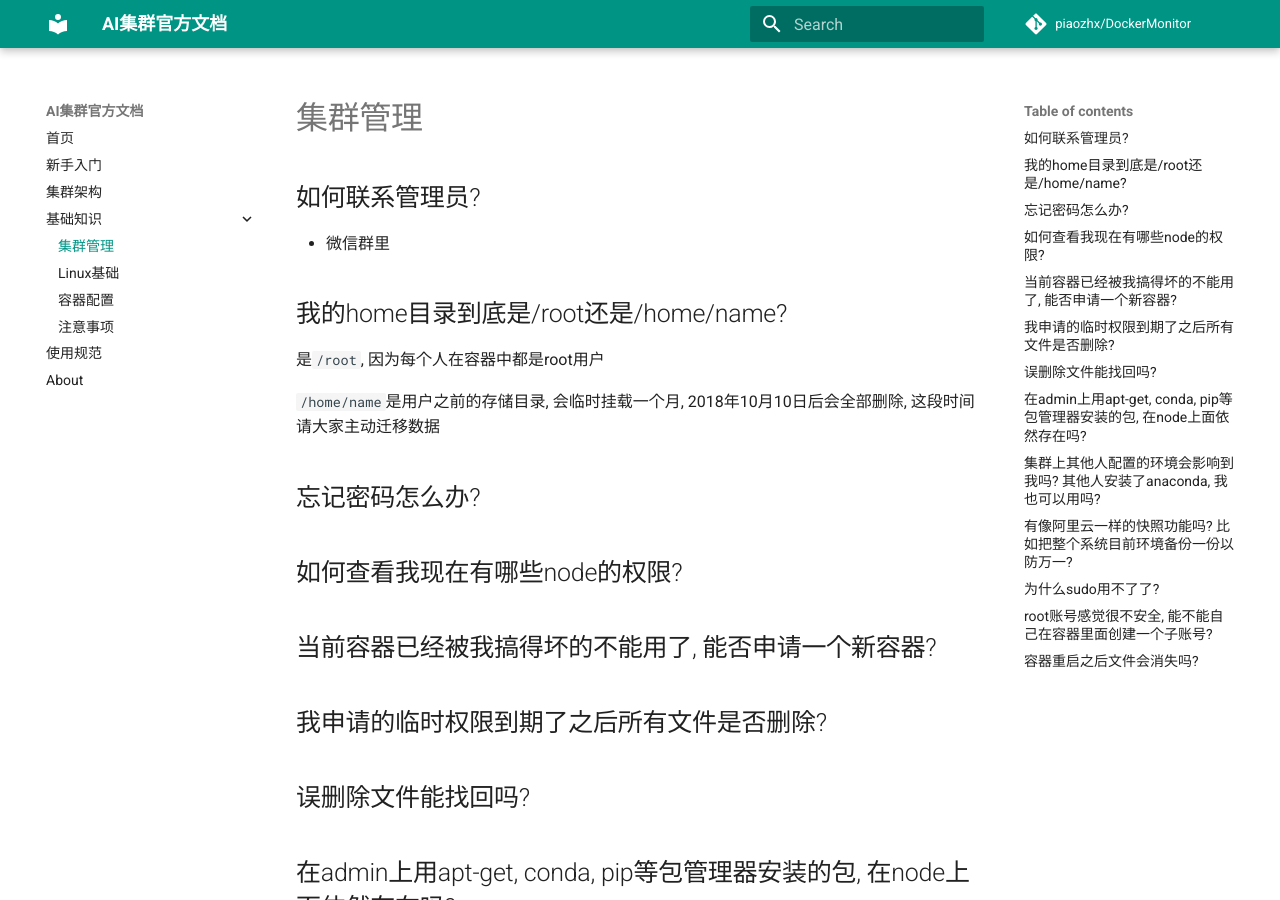
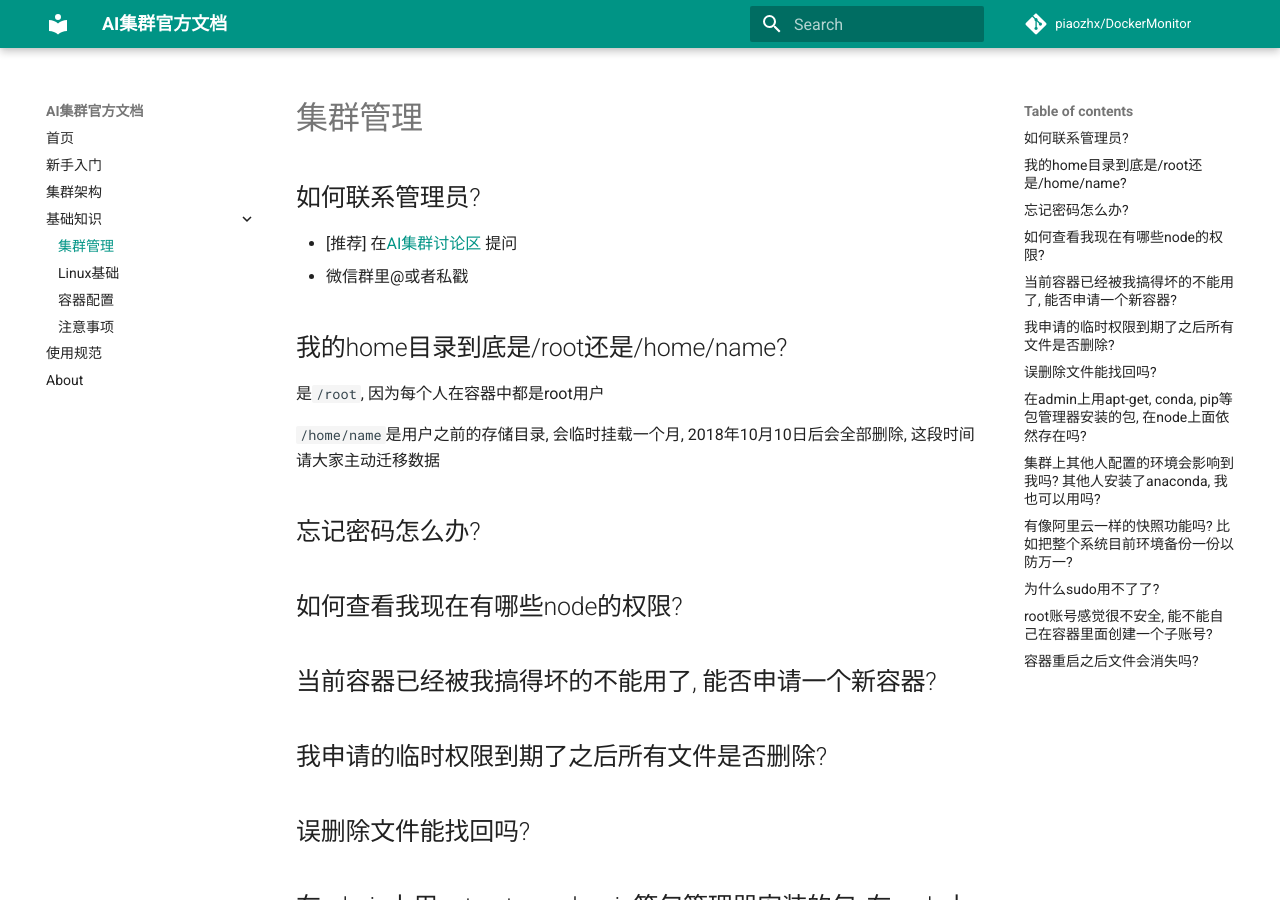
Before and after one commit to lijing1996/DockerMonitor, an MkDocs documentation site: the page built from doc/docs/QA_cluster.md, in a window 1280 px wide and 900 px high. Built offline with MkDocs 1.6.1 and Material for MkDocs 9.7.7, drawn with Linux system fonts in a browser that asks for light colours; comment, search, counter and statistics services are not loaded.

Commit message:
update QA

```diff
--- a/doc/docs/QA_cluster.md
+++ b/doc/docs/QA_cluster.md
@@ -1,5 +1,6 @@
 ## 如何联系管理员?
-* 微信群里
+* [推荐] 在[AI集群讨论区](https://github.com/piaozhx/DockerMonitor/issues) 提问
+* 微信群里@或者私戳
 
 ## 我的home目录到底是/root还是/home/name?
 是`/root`, 因为每个人在容器中都是root用户
```
